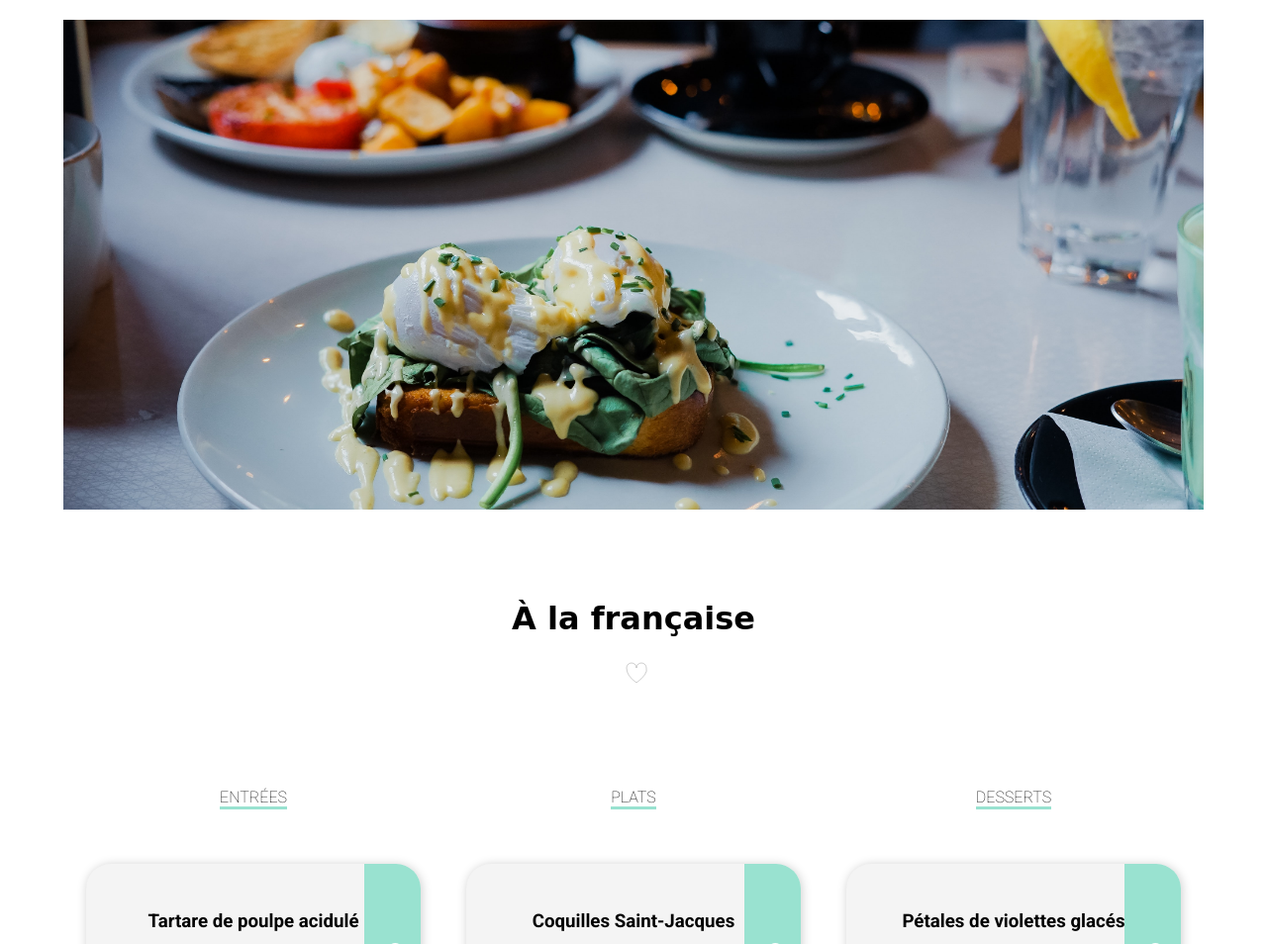
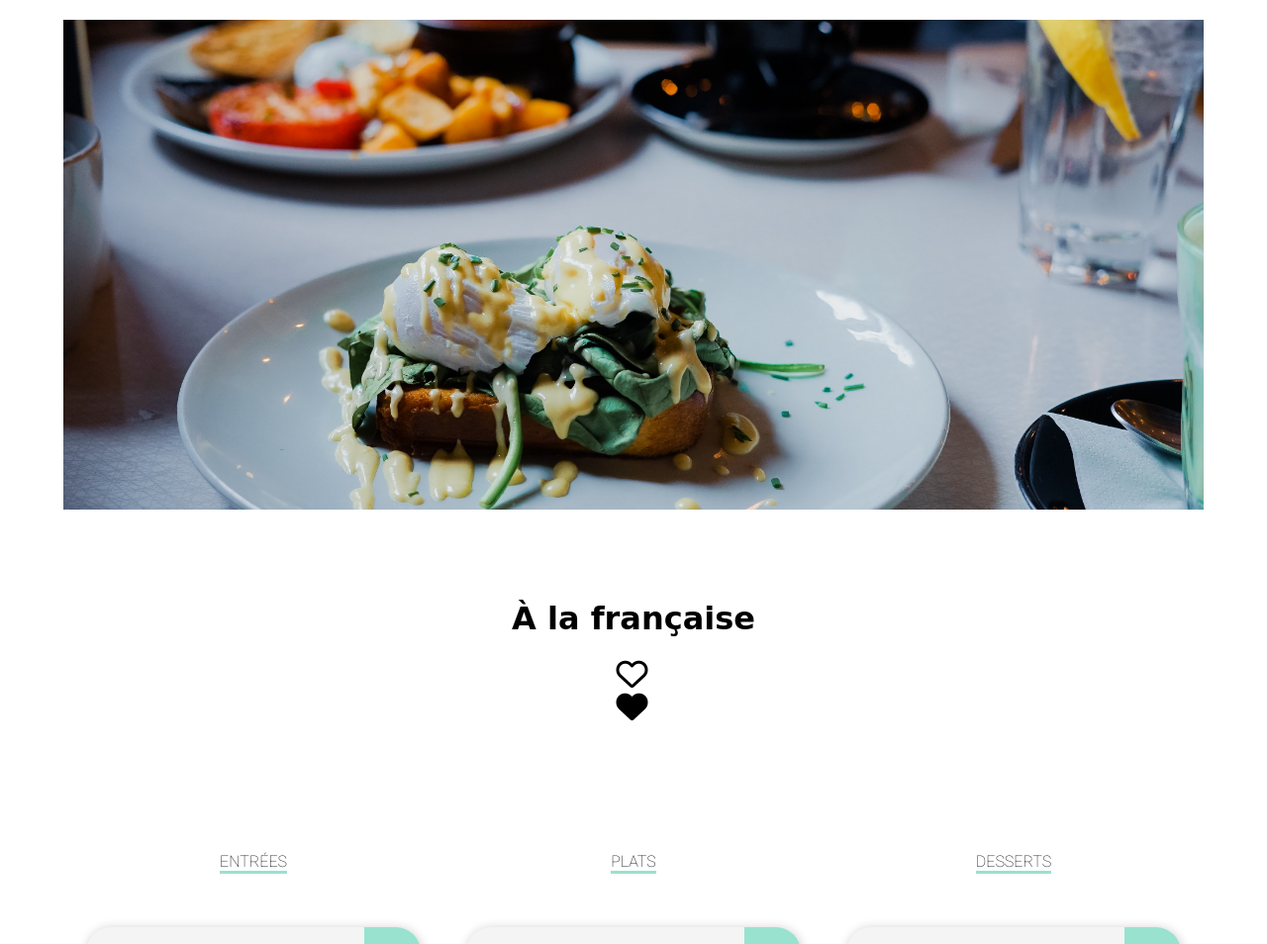
Before and after one commit to wdvproj/Ohmyfood-projet3, a website: page menus/menu_A_la_francaise.html in a window 1280 px wide. Shown: the part 146-1100 px from the top of the page at 99% size. Drawn offline with Linux system fonts and the light colour scheme; a web font is replaced by a local one.

Commit message:
Propriete background-clip : animation bouton J'aime, rectifie

```diff
--- a/menus/menu_A_la_francaise.html
+++ b/menus/menu_A_la_francaise.html
@@ -29,9 +29,12 @@
                         <div class="secondary-cards__title">
                             <h1>À la française</h1>
                             <div class="saving-item">
-                                <svg>
-                                    <path d="M 10 10 A 5 5 0 0 1 20 10 A 5 5 0 0 1 30 10 Q 32 16 20 25 Q 10 18 10 10 Z" stroke="black" stroke-width="0.2" fill="none"/>
-                                </svg>
+                                <div>
+                                    <i class="fa-regular fa-heart fa-2x"></i>
+                                </div>
+                                <div>
+                                    <i class="fa-solid fa-heart fa-2x"></i>
+                                </div>
                             </div>
                         </div>
                         <div class="secondary-cards__contenair">
```
